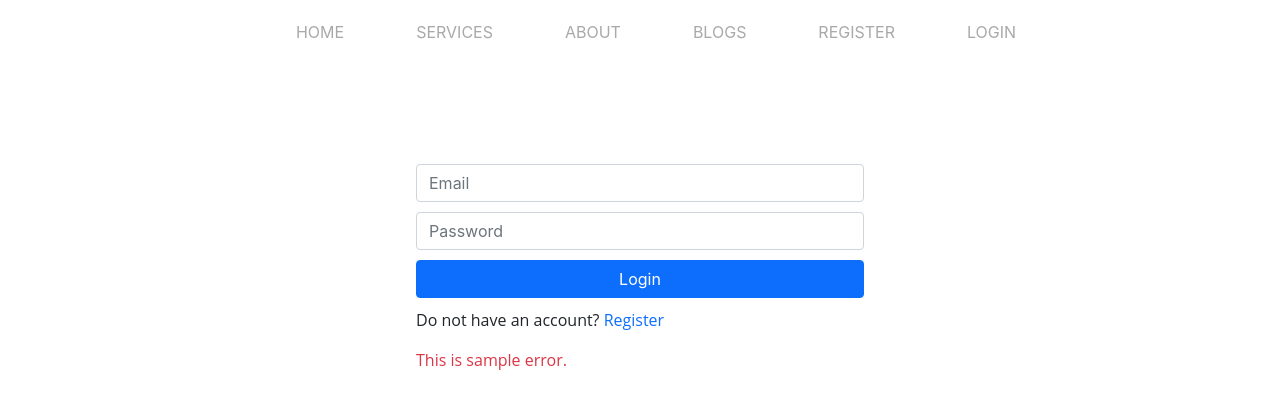
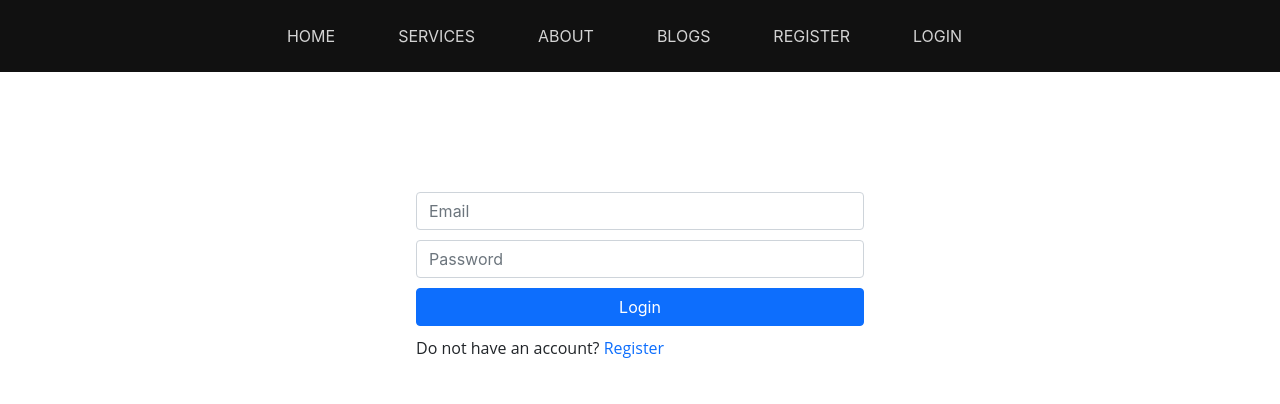
Before and after one commit to ra89fi/Cpp-Mentor, a React (Create React App) app: page /login in a window 1280 px wide. Shown: the top 404 px of the page. Built offline with nearby package versions, Linux system fonts and the light colour scheme; no server answers.

Commit message:
login with email and password

```diff
--- a/src/components/Header.css
+++ b/src/components/Header.css
@@ -1,7 +1,12 @@
+header {
+    padding: 1.5rem 0;
+    background-color: #111;
+}
+
 header ul {
     display: flex;
     width: 70%;
-    margin: 20px auto;
+    margin: 0 auto;
     justify-content: space-evenly;
     align-items: center;
 }
@@ -12,6 +17,6 @@ header ul li {
 
 header li a {
     text-decoration: none;
-    color: darkgray;
+    color: lightgray;
     text-transform: uppercase;
 }
--- a/src/components/Header.js
+++ b/src/components/Header.js
@@ -25,15 +25,21 @@ const Header = () => {
                 <li>
                     <Link to="/blogs">Blogs</Link>
                 </li>
-                <li>
-                    <Link to="/register">Register</Link>
-                </li>
+                {!user && (
+                    <li>
+                        <Link to="/register">Register</Link>
+                    </li>
+                )}
                 <li>
                     {!user && <Link to="/login">Login</Link>}
-                    {user && <button onClick={logOut}>Log Out</button>}
+                    {user && (
+                        <button className="btn btn-primary" onClick={logOut}>
+                            Log Out
+                        </button>
+                    )}
                 </li>
+                <li>{user && <span>Hi! {user.displayName}</span>}</li>
             </ul>
-            {user && <span>Hi! {user.user.displayName}</span>}
         </header>
     );
 };
--- a/src/components/Login.js
+++ b/src/components/Login.js
@@ -1,29 +1,54 @@
-import React from 'react';
+import React, { useEffect, useRef } from 'react';
 import { Link } from 'react-router-dom';
 import './Login.css';
 
+import { useSignInWithEmailAndPassword } from 'react-firebase-hooks/auth';
+import app from '../firebase.init';
+import { getAuth } from 'firebase/auth';
+
+const auth = getAuth(app);
+
 const Login = () => {
+    const [signInWithEmailAndPassword, user, loading, error] =
+        useSignInWithEmailAndPassword(auth);
+    const formRef = useRef();
+
+    const handleSubmit = (e) => {
+        e.preventDefault();
+        signInWithEmailAndPassword(
+            e.target.email.value,
+            e.target.password.value
+        );
+    };
+
+    useEffect(() => {
+        if (user) formRef.current.reset();
+    }, [user]);
+
     return (
         <div className="login">
+            <form onSubmit={handleSubmit} ref={formRef}>
                 <input
                     type="email"
-                class="form-control"
+                    className="form-control"
                     id="email"
                     placeholder="Email"
                 />
                 <input
                     type="password"
-                class="form-control"
+                    className="form-control"
                     id="password"
                     placeholder="Password"
                 />
-            <button type="button" class="btn btn-primary">
+                <button type="submit" className="btn btn-primary">
                     Login
                 </button>
+            </form>
             <p>
                 Do not have an account? <Link to="/register">Register</Link>
             </p>
-            <p className="text-danger errTxt">This is sample error.</p>
+            {error && <p className="text-danger errTxt">{error.message}</p>}
+            {loading && <p>Loading...</p>}
         </div>
     );
 };
```
Lines whose indentation alone changed are shown as unchanged.
